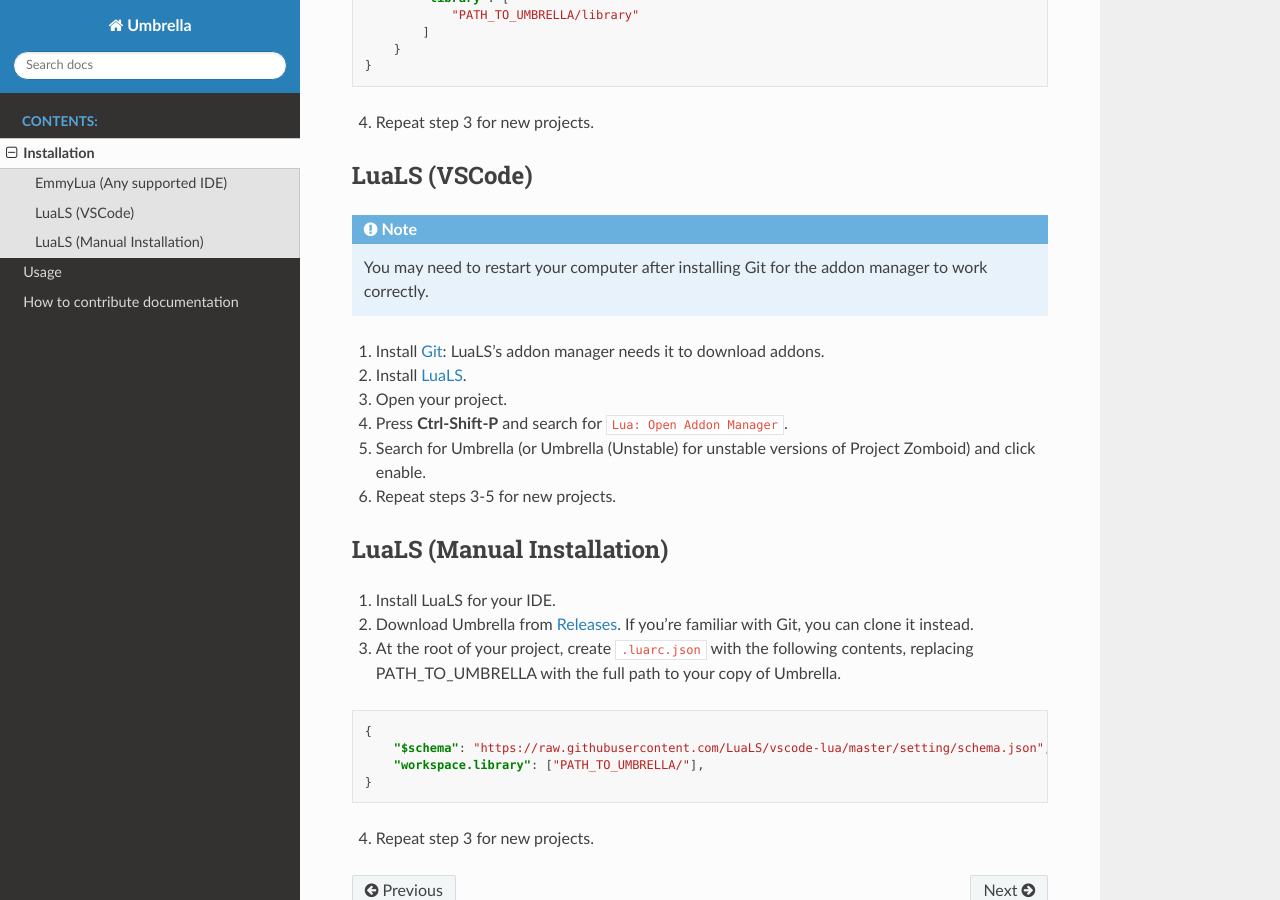
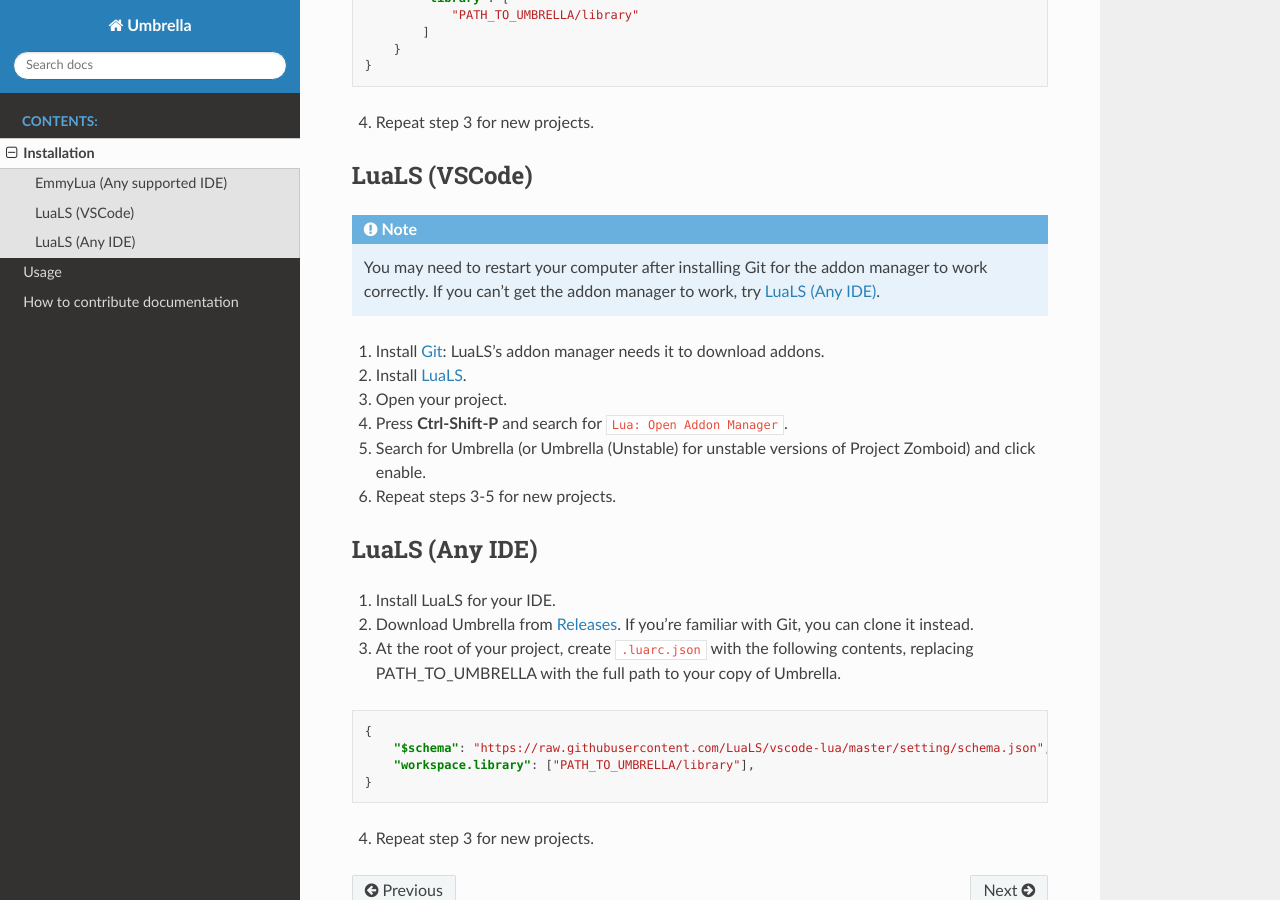
Before and after one commit to PZ-Umbrella/wiki, a Sphinx documentation site: the page built from source/installation.rst, in a window 1280 px wide and 900 px high, scrolled down 506 px. Built offline with Sphinx 7.4.7 and the Read the Docs theme 3.1.0, drawn with Linux system fonts in a browser that asks for light colours.

Commit message:
fix incorrect path in luals manual installation instructions

```diff
--- a/source/installation.rst
+++ b/source/installation.rst
@@ -26,7 +26,7 @@
 
 LuaLS (VSCode)
 --------------
-.. note:: You may need to restart your computer after installing Git for the addon manager to work correctly.
+.. note:: You may need to restart your computer after installing Git for the addon manager to work correctly. If you can't get the addon manager to work, try :ref:`lua-ls-manual`.
 
 1. Install `Git`_: LuaLS's addon manager needs it to download addons.
 2. Install `LuaLS`_.
@@ -35,8 +35,10 @@
 5. Search for Umbrella (or Umbrella (Unstable) for unstable versions of Project Zomboid) and click enable.
 6. Repeat steps 3-5 for new projects.
 
-LuaLS (Manual Installation)
----------------------------
+.. _lua-ls-manual:
+
+LuaLS (Any IDE)
+---------------
 1. Install LuaLS for your IDE.
 2. Download Umbrella from `Releases`_. If you're familiar with Git, you can clone it instead.
 3. At the root of your project, create ``.luarc.json`` with the following contents, replacing PATH_TO_UMBRELLA with the full path to your copy of Umbrella.
@@ -45,7 +47,7 @@
 
     {
         "$schema": "https://raw.githubusercontent.com/LuaLS/vscode-lua/master/setting/schema.json",
-        "workspace.library": ["PATH_TO_UMBRELLA/"],
+        "workspace.library": ["PATH_TO_UMBRELLA/library"],
     }
 
 4. Repeat step 3 for new projects.
```
Also changed, not shown: README.md (+6 -0 lines).
